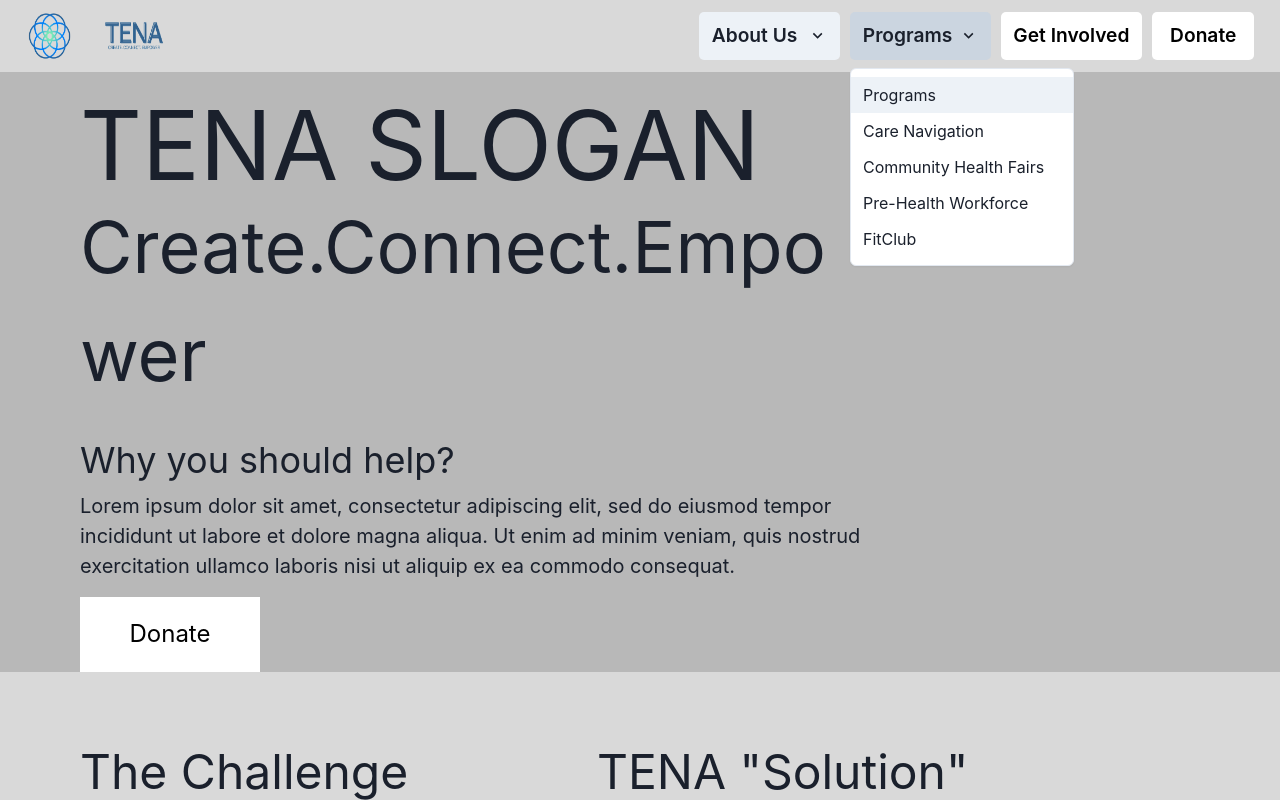
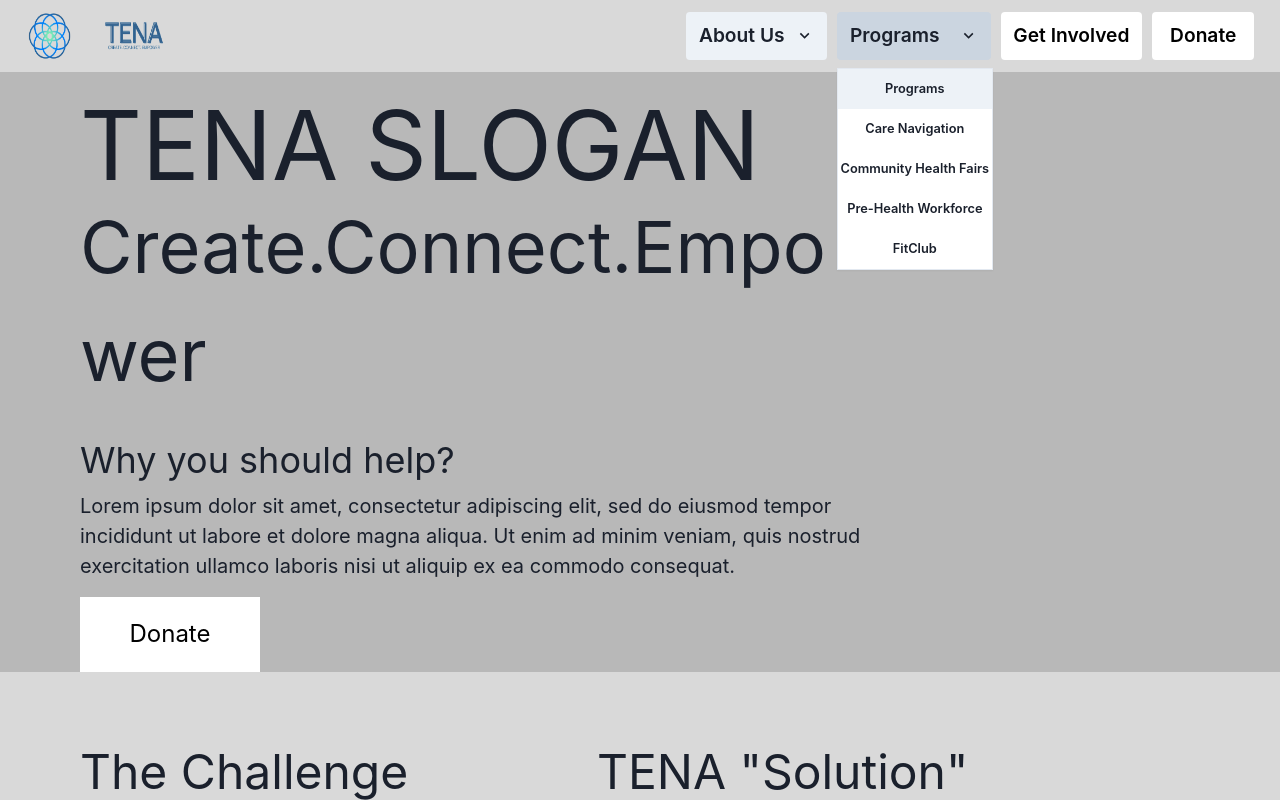
Before and after one commit to Cobby914/TENA, a React (Vite) app in the folder client/: page / in a window 1280 px wide. Both pictures are taken after a click on the button "Programs". Shown: the top 800 px of the page. Built offline with nearby package versions, Linux system fonts and the light colour scheme.

Commit message:
Completed all functionality and matched figma design

```diff
--- a/client/src/components/home/layout/Navbar.jsx
+++ b/client/src/components/home/layout/Navbar.jsx
@@ -49,15 +49,23 @@ export default function Navbar() {
                 gap="0.8vw"
                 height = "100%"
             >
-                <Menu isLazy placement="bottom-start">
+                <Menu isLazy>
                     <MenuButton as = {ChakraButton} rightIcon={<ChevronDownIcon />}
                     width = "11vw" height = "6vh" fontSize = "1.5vw" justifyContent="space-between"
-                    textAlign="left" px="1vw" fontWeight = {600} rounded="5" >About Us</MenuButton>
-                    <MenuList>
-                        <MenuItem as ={NavLink} to = "/about">About Us</MenuItem>
-                        <MenuItem as ={NavLink} to = "/team">Our Team</MenuItem>
-                        <MenuItem as ={NavLink} to = "/board">Our Board</MenuItem>
-                        <MenuItem as ={NavLink} to = "/partners">Our Partners</MenuItem>
+                    textAlign="left" px="1vw" fontWeight = {600} rounded="4" >About Us</MenuButton>
+                    <MenuList minW="100%" w="100%" p = "0" align = "center" rounded = "0">
+                        <MenuItem as = {ChakraButton} width = "11vw" height = "4vh"  borderRadius="none" fontSize = "1.2vw">
+                            <NavLink to = "/about">About Us</NavLink>
+                        </MenuItem>
+                        <MenuItem as = {ChakraButton} width = "11vw" height = "4vh"  borderRadius="none" fontSize = "1.2vw">
+                            <NavLink to = "/team">Our Team</NavLink>
+                        </MenuItem>
+                        <MenuItem as = {ChakraButton} width = "11vw" height = "4vh"   borderRadius="none" fontSize = "1.2vw">
+                            <NavLink to = "/board">Our Board</NavLink>
+                        </MenuItem>
+                        <MenuItem as = {ChakraButton} width = "11vw" height = "4vh"  borderRadius="none" fontSize = "1.2vw">
+                            <NavLink to = "/partners">Our Partners</NavLink>
+                        </MenuItem>
                     </MenuList>
                 </Menu>
 
@@ -66,24 +74,35 @@ export default function Navbar() {
                 {/* Currently these pages are still under construction, and will need to be rerouted as needed */}
                  <Menu isLazy>
                     <MenuButton as = {ChakraButton} rightIcon={<ChevronDownIcon />}
-                    width = "11vw" height = "6vh" fontSize = "1.5vw" justifyContent="space-between"
-                    textAlign="left" px="1vw" fontWeight = {600} rounded="5" >Programs</MenuButton>
-                    <MenuList>
-                        <MenuItem as ={NavLink} to = "/programs" >Programs</MenuItem>
-                        <MenuItem as ={NavLink} to = "/">Care Navigation</MenuItem>
-                        <MenuItem as ={NavLink} to = "/">Community Health Fairs</MenuItem>
-                        <MenuItem as ={NavLink} to = "/">Pre-Health Workforce</MenuItem>
-                        <MenuItem as ={NavLink} to = "/">FitClub</MenuItem>
+                    width = "12vw" height = "6vh" fontSize = "1.5vw" justifyContent="space-between"
+                    textAlign="left" px="1vw" fontWeight = {600} rounded="4" >Programs</MenuButton>
+                    <MenuList minW="100%" w="100%" p = "0" align = "center" borderRadius = "none" rounded = "0">
+                        <MenuItem as = {ChakraButton} width = "12vw" height = "5vh"  borderRadius="none" fontSize = "1vw">
+                            <NavLink to = "/">Programs</NavLink>
+                        </MenuItem>
+                        <MenuItem as = {ChakraButton} width = "12vw" height = "5vh"  borderRadius="none" fontSize = "1vw">
+                            <NavLink to = "/" fontSize = "10vw">Care Navigation</NavLink>
+                        </MenuItem>
+                        <MenuItem as = {ChakraButton} width = "12vw" height = "5vh"  borderRadius="none" fontSize = "1vw">
+                            <NavLink to = "/">Community Health Fairs</NavLink>
+                        </MenuItem>
+                        <MenuItem as = {ChakraButton} width = "12vw" height = "5vh"  borderRadius="none" fontSize = "1vw">
+                            <NavLink to = "/">Pre-Health Workforce</NavLink>
+                        </MenuItem>
+                        <MenuItem as = {ChakraButton} width = "12vw" height = "5vh"  borderRadius="none" fontSize = "1vw">
+                            <NavLink to = "/">FitClub</NavLink>
+                        </MenuItem>
+
                     </MenuList>
                 </Menu>
 
                 <NavLink to = "/getInvolved" style={{ display: 'flex', alignItems: 'center' }}>
-                    <Button width = "11vw" ratio = {12/5} height = "6vh" fontSize = "1.5vw"  rounded="5" fontWeight = {600}>Get Involved</Button>
+                    <Button width = "11vw" ratio = {12/5} height = "6vh" fontSize = "1.5vw"  rounded="4" fontWeight = {600}>Get Involved</Button>
                 </NavLink>
 
                {/* No Functionality for this component yet, but  */}
                 <NavLink to = "/" style={{ display: 'flex', alignItems: 'center' }}>
-                    <Button width = "8vw" ratio = {8/5} height = "6vh" fontSize = "1.5vw" rounded="5" fontWeight = {600}>Donate</Button>
+                    <Button width = "8vw" ratio = {8/5} height = "6vh" fontSize = "1.5vw" rounded="4" fontWeight = {600}>Donate</Button>
                 </NavLink>
             </Flex>
         </Box>
```
